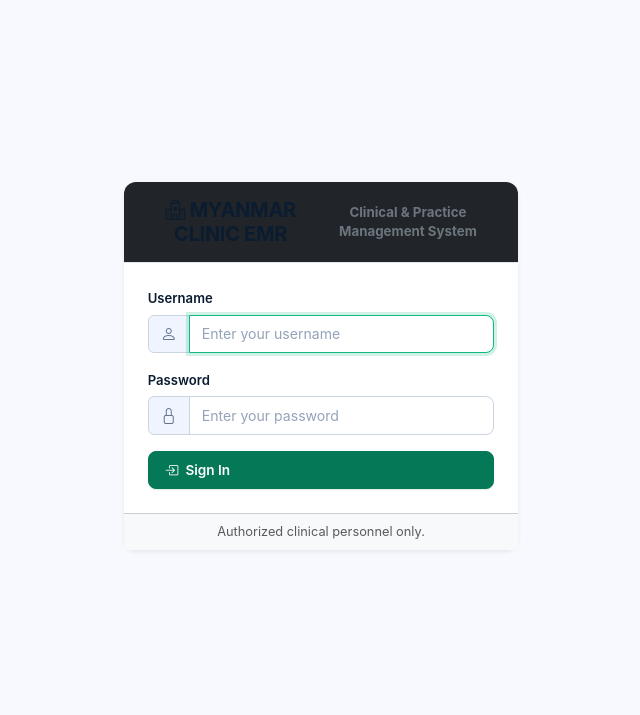
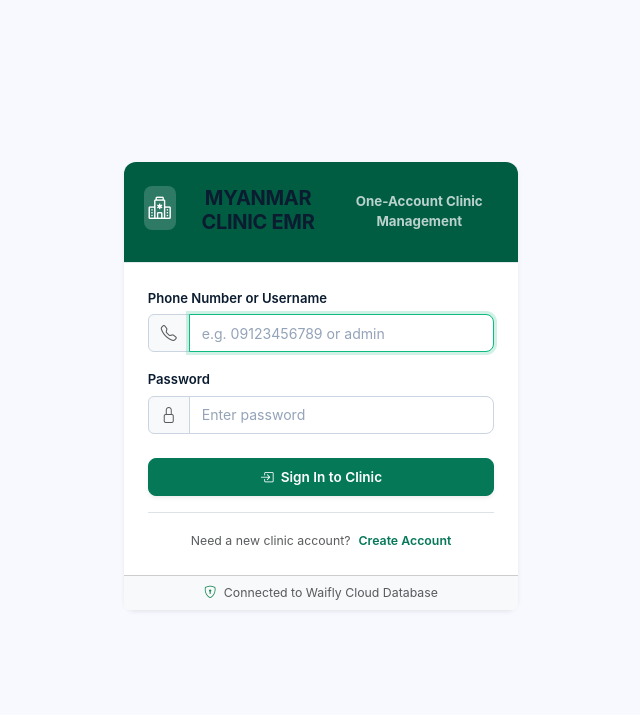
Before and after one commit to AungChitMoe1995/Clinic-EMR-Final, a Flask app: page /login in a window 1280 px wide. Shown: the top 715 px of the page, without its empty margins (319-959 px from the left). Run offline with Flask 3, Linux system fonts and the light colour scheme; some libraries are stand-ins or nearby versions.

Commit message:
Configure Waifly MariaDB and implement one-account-one-clinic architecture

```diff
--- a/app/routes.py
+++ b/app/routes.py
@@ -2,7 +2,7 @@
 from flask import Blueprint, render_template, request, redirect, url_for, flash, session, abort
 from app.extensions import db
 from app.models import (
-    User, Doctor, Patient, PatientPhone, Encounter, EncounterHistory,
+    Account, User, Doctor, Patient, PatientPhone, Encounter, EncounterHistory,
     EncounterVital, EncounterDiagnosis, Prescription, PrescriptionItem,
     Investigation, Procedure, Voucher, VoucherItem, Payment, Appointment,
     InventoryItem, InventoryTransaction, InventoryCategory,
@@ -36,44 +36,138 @@
 # ==========================================
 # 1. AUTHENTICATION ROUTES
 # ==========================================
+# 1. AUTHENTICATION & CLINIC ACCOUNT ROUTES
+# ==========================================
 
 @auth_bp.route('/login', methods=['GET', 'POST'])
 def login():
-    if '_user_id' in session:
+    if '_account_id' in session or '_user_id' in session:
         return redirect(url_for('patients.patients_list'))
 
     if request.method == 'POST':
-        username = request.form.get('username', '').strip()
+        identifier = (request.form.get('username') or request.form.get('phone_number') or '').strip()
         password = request.form.get('password', '')
 
-        user = User.query.filter_by(username=username).first()
+        # 1. Try finding in Account by phone_number or clinic_name
+        account = Account.query.filter(
+            (Account.phone_number == identifier) | (Account.clinic_name == identifier)
+        ).first()
+
+        if account and account.check_password(password):
+            if not account.is_active:
+                flash('Your clinic account has been deactivated. Please contact support.', 'danger')
+                return render_template('auth/login.html')
+
+            session.clear()
+            session['_account_id'] = account.id
+            session['phone_number'] = account.phone_number
+            session['username'] = account.doctor_name or account.clinic_name or account.phone_number
+            session['clinic_name'] = account.clinic_name
+            session['user_role'] = 'CLINIC_OWNER'
+
+            AuditService.log('LOGIN', 'Account', account.id, f"Clinic account {account.phone_number} logged in.")
+            flash(f"Welcome back to {account.clinic_name}!", 'success')
+            next_url = request.args.get('next')
+            if next_url and next_url.startswith('/'):
+                return redirect(next_url)
+            return redirect(url_for('patients.patients_list'))
+
+        # 2. Fallback: Try User table (e.g. admin or seed user)
+        user = User.query.filter_by(username=identifier).first()
         if user and user.check_password(password):
             if not user.is_active:
-                flash('Your account has been deactivated. Please contact an administrator.', 'danger')
+                flash('Your account has been deactivated.', 'danger')
                 return render_template('auth/login.html')
 
             session.clear()
             session['_user_id'] = user.id
+            session['username'] = user.username
             session['user_role'] = user.role
-            session['username'] = user.username
 
-            AuditService.log('LOGIN', 'User', user.id, f"User {user.username} logged in successfully.", user_id=user.id)
-            flash(f'Welcome back, {user.username}!', 'success')
+            AuditService.log('LOGIN', 'User', user.id, f"User {user.username} logged in.", user_id=user.id)
+            flash(f"Welcome back, {user.username}!", 'success')
             next_url = request.args.get('next')
             if next_url and next_url.startswith('/'):
                 return redirect(next_url)
             return redirect(url_for('patients.patients_list'))
-        else:
-            flash('Invalid username or password.', 'danger')
+
+        flash('Invalid phone number/username or password.', 'danger')
 
     return render_template('auth/login.html')
 
 
+@auth_bp.route('/register', methods=['GET', 'POST'])
+def register():
+    if '_account_id' in session or '_user_id' in session:
+        return redirect(url_for('patients.patients_list'))
+
+    if request.method == 'POST':
+        phone_number = request.form.get('phone_number', '').strip()
+        clinic_name = request.form.get('clinic_name', '').strip() or 'Central Clinic'
+        doctor_name = request.form.get('doctor_name', '').strip() or 'Doctor'
+        password = request.form.get('password', '')
+        confirm_password = request.form.get('confirm_password', '')
+
+        if not phone_number:
+            flash('Please enter your clinic mobile phone number.', 'danger')
+            return render_template('auth/register.html', phone_number=phone_number, clinic_name=clinic_name, doctor_name=doctor_name)
+
+        if not password or len(password) < 4:
+            flash('Password must be at least 4 characters long.', 'danger')
+            return render_template('auth/register.html', phone_number=phone_number, clinic_name=clinic_name, doctor_name=doctor_name)
+
+        if password != confirm_password:
+            flash('Passwords do not match.', 'danger')
+            return render_template('auth/register.html', phone_number=phone_number, clinic_name=clinic_name, doctor_name=doctor_name)
+
+        existing = Account.query.filter_by(phone_number=phone_number).first()
+        if existing:
+            flash('An account with this phone number already exists. Please log in.', 'warning')
+            return redirect(url_for('auth.login'))
+
+        # Create new clinic account
+        new_acc = Account(
+            phone_number=phone_number,
+            clinic_name=clinic_name,
+            doctor_name=doctor_name
+        )
+        new_acc.set_password(password)
+        db.session.add(new_acc)
+
+        # Also ensure a default doctor profile exists for this doctor name
+        existing_doc = Doctor.query.filter_by(name=doctor_name).first()
+        if not existing_doc:
+            doc = Doctor(
+                name=doctor_name,
+                title='Dr.',
+                specialty='General Medicine',
+                phone=phone_number,
+                is_active=True
+            )
+            db.session.add(doc)
+
+        db.session.commit()
+
+        # Log in automatically
+        session.clear()
+        session['_account_id'] = new_acc.id
+        session['phone_number'] = new_acc.phone_number
+        session['username'] = new_acc.doctor_name
+        session['clinic_name'] = new_acc.clinic_name
+        session['user_role'] = 'CLINIC_OWNER'
+
+        AuditService.log('REGISTER', 'Account', new_acc.id, f"Created new clinic account for {phone_number} ({clinic_name})")
+        flash(f"Welcome! Your clinic account has been created for {clinic_name}.", 'success')
+        return redirect(url_for('patients.patients_list'))
+
+    return render_template('auth/register.html')
+
+
 @auth_bp.route('/logout')
 def logout():
-    user_id = session.get('_user_id')
-    if user_id:
-        AuditService.log('LOGOUT', 'User', user_id, "User logged out.", user_id=user_id)
+    acc_id = session.get('_account_id') or session.get('_user_id')
+    if acc_id:
+        AuditService.log('LOGOUT', 'Account', acc_id, "User logged out.")
     session.clear()
     flash('You have been logged out successfully.', 'info')
     return redirect(url_for('auth.login'))
--- a/app/templates/auth/login.html
+++ b/app/templates/auth/login.html
@@ -1,42 +1,52 @@
 {% extends "base.html" %}
 
-{% block title %}Login — Myanmar Clinic EMR{% endblock %}
+{% block title %}Sign In — Myanmar Clinic EMR{% endblock %}
 
 {% block content %}
-<div class="row justify-content-center align-items-center" style="min-height: 75vh;">
-    <div class="col-md-4 col-sm-8">
+<div class="row justify-content-center align-items-center" style="min-height: 80vh;">
+    <div class="col-md-5 col-lg-4 col-sm-8">
         <div class="card shadow-sm border-0">
-            <div class="card-header bg-dark text-white text-center py-3">
-                <h5 class="mb-0 fw-bold"><i class="bi bi-hospital"></i> MYANMAR CLINIC EMR</h5>
-                <small class="text-secondary">Clinical & Practice Management System</small>
+            <div class="card-header text-white text-center py-4" style="background-color: var(--clinic-primary);">
+                <div class="clinic-brand-icon mx-auto mb-2" style="width: 44px; height: 44px; font-size: 1.4rem; background-color: rgba(255,255,255,0.18);">
+                    <i class="bi bi-hospital"></i>
+                </div>
+                <h5 class="mb-1 fw-bold tracking-tight">MYANMAR CLINIC EMR</h5>
+                <small class="text-light opacity-75">One-Account Clinic Management</small>
             </div>
             <div class="card-body p-4">
                 <form method="POST" action="{{ url_for('auth.login', next=request.args.get('next')) }}">
                     <input type="hidden" name="csrf_token" value="{{ csrf_token() }}">
 
                     <div class="mb-3">
-                        <label for="username" class="form-label fw-semibold">Username</label>
+                        <label for="username" class="form-label fw-semibold">Phone Number or Username</label>
                         <div class="input-group">
-                            <span class="input-group-text"><i class="bi bi-person"></i></span>
-                            <input type="text" class="form-control" id="username" name="username" required autofocus placeholder="Enter your username">
+                            <span class="input-group-text bg-light"><i class="bi bi-telephone text-muted"></i></span>
+                            <input type="text" class="form-control" id="username" name="username" required autofocus placeholder="e.g. 09123456789 or admin">
                         </div>
                     </div>
 
-                    <div class="mb-3">
+                    <div class="mb-4">
                         <label for="password" class="form-label fw-semibold">Password</label>
                         <div class="input-group">
-                            <span class="input-group-text"><i class="bi bi-lock"></i></span>
-                            <input type="password" class="form-control" id="password" name="password" required placeholder="Enter your password">
+                            <span class="input-group-text bg-light"><i class="bi bi-lock text-muted"></i></span>
+                            <input type="password" class="form-control" id="password" name="password" required placeholder="Enter password">
                         </div>
                     </div>
 
-                    <button type="submit" class="btn btn-primary w-100 py-2 fw-semibold">
-                        <i class="bi bi-box-arrow-in-right"></i> Sign In
+                    <button type="submit" class="btn btn-primary w-100 py-2 fw-semibold shadow-sm justify-content-center">
+                        <i class="bi bi-box-arrow-in-right"></i> Sign In to Clinic
                     </button>
                 </form>
+
+                <div class="text-center mt-3 pt-3 border-top">
+                    <span class="text-muted small">Need a new clinic account?</span>
+                    <a href="{{ url_for('auth.register') }}" class="small fw-semibold ms-1" style="color: var(--clinic-primary-container);">
+                        Create Account
+                    </a>
+                </div>
             </div>
-            <div class="card-footer bg-light text-center py-2 text-muted" style="font-size: 0.8rem;">
-                Authorized clinical personnel only.
+            <div class="card-footer bg-light text-center py-2 text-muted small">
+                <i class="bi bi-shield-lock text-success me-1"></i> Connected to Waifly Cloud Database
             </div>
         </div>
     </div>
--- a/app/templates/base.html
+++ b/app/templates/base.html
@@ -61,8 +61,8 @@
         <div class="clinic-nav-right">
             <div class="user-profile-pill">
                 <span class="user-avatar-circle"><i class="bi bi-person-fill"></i></span>
-                <span>{{ current_user.username }}</span>
-                <span class="user-role-badge">({{ current_user.role }})</span>
+                <span>{{ current_user.doctor_name if current_user.doctor_name else current_user.username }}</span>
+                <span class="user-role-badge">({{ current_user.clinic_name if current_user.clinic_name else (current_user.phone_number or current_user.role) }})</span>
             </div>
 
             {% if current_user.is_administrator() %}
```
Also changed, not shown: app/__init__.py (+5 -2 lines), app/helpers.py (+10 -21 lines), app/models.py (+71 -5 lines), app/templates/auth/register.html (added, +80 -0 lines), config.py (+21 -5 lines), seed.py (+17 -4 lines), tests/test_auth_and_roles.py (+21 -10 lines).
